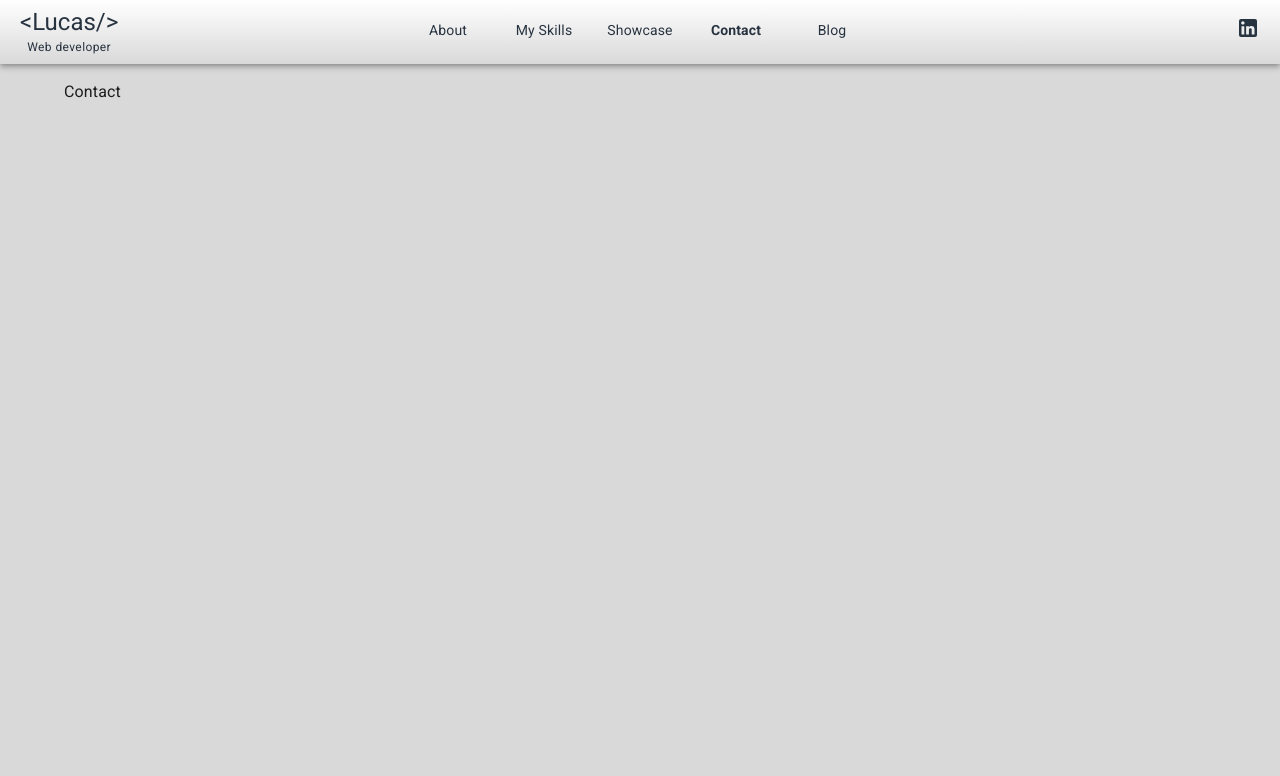
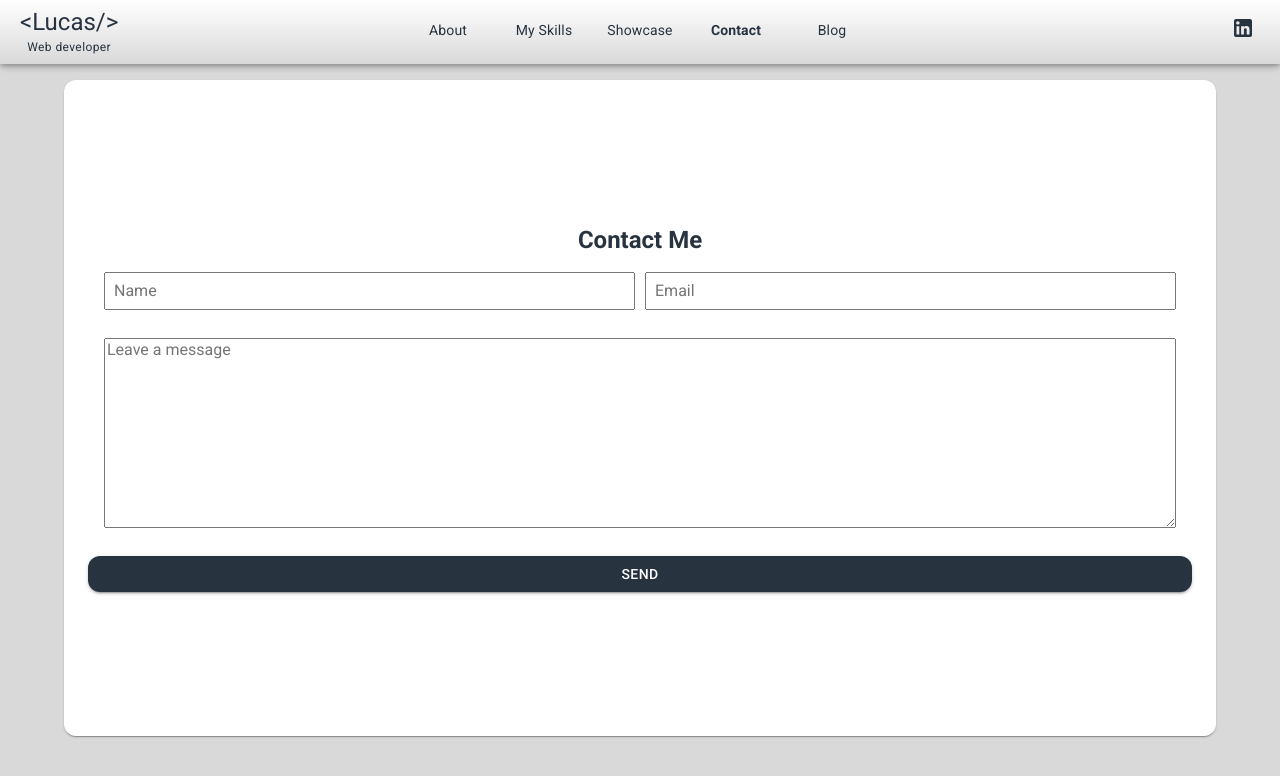
Before and after one commit to wlmokaa0203/lucas-website, a Next.js app: page /contact in a window 1280 px wide. Shown: the top 776 px of the page. Built offline with nearby package versions, Linux system fonts and the light colour scheme.

Commit message:
basic layout for website

```diff
--- a/components/Card.tsx
+++ b/components/Card.tsx
@@ -3,7 +3,7 @@ import { Paper, styled } from '@mui/material'
 const Card = styled(Paper)(({ theme }) => ({
   backgroundColor: theme.palette.mode === 'dark' ? '#1A2027' : '#fff',
   ...theme.typography.body2,
-  padding: theme.spacing(2),
+  padding: theme.spacing(3),
   textAlign: 'left',
   flexWrap: 'wrap',
 }))
--- a/components/Layout.tsx
+++ b/components/Layout.tsx
@@ -2,6 +2,7 @@ import React from 'react'
 import Head from 'next/head'
 import { Container } from '@mui/material'
 import { styles } from '../utils/styles'
+import { motion } from 'framer-motion'
 
 type Props = {
   title?: string
@@ -11,7 +12,12 @@ type Props = {
 
 export default function Layout({ title, description, children }: Props) {
   return (
-    <div>
+    <motion.div
+      exit={{ opacity: 0 }}
+      initial={{ opacity: 0, x: '5%' }}
+      animate={{ opacity: 1, x: '0%' }}
+      transition={{ duration: 0.1 }}
+    >
       <Head>
         <title>
           {title ? `${title} - Lucas's Website` : "Lucas's Website"}
@@ -19,6 +25,6 @@ export default function Layout({ title, description, children }: Props) {
         {description && <meta name="description" content={description}></meta>}
       </Head>
       <Container sx={styles.page}>{children}</Container>
-    </div>
+    </motion.div>
   )
 }
--- a/package.json
+++ b/package.json
@@ -11,13 +11,16 @@
   "dependencies": {
     "@emotion/react": "^11.8.2",
     "@emotion/styled": "^11.8.1",
+    "@hookform/resolvers": "^2.8.8",
     "@mui/icons-material": "^5.5.1",
     "@mui/material": "^5.5.1",
     "framer-motion": "^6.2.8",
     "next": "12.1.0",
     "normalize.css": "^8.0.1",
     "react": "17.0.2",
-    "react-dom": "17.0.2"
+    "react-dom": "17.0.2",
+    "react-hook-form": "^7.29.0",
+    "yup": "^0.32.11"
   },
   "devDependencies": {
     "@types/node": "17.0.21",
--- a/pages/_app.tsx
+++ b/pages/_app.tsx
@@ -4,14 +4,17 @@ import type { AppProps } from 'next/app'
 import 'normalize.css'
 import NavBar from '../components/NavBar'
 import { globalStyles } from '../utils/styles'
+import { AnimatePresence } from 'framer-motion'
 import theme from '../utils/theme'
 
-function MyApp({ Component, pageProps }: AppProps) {
+function MyApp({ Component, pageProps, router }: AppProps) {
   return (
     <ThemeProvider theme={theme.light}>
       <NavBar />
       <CssBaseline />
-      <Component {...pageProps} />
+      <AnimatePresence exitBeforeEnter>
+        <Component {...pageProps} key={router.route} />
+      </AnimatePresence>
       <GlobalStyles styles={globalStyles} />
     </ThemeProvider>
   )
--- a/pages/contact.tsx
+++ b/pages/contact.tsx
@@ -1,8 +1,104 @@
+import {
+  Card,
+  Container,
+  Typography,
+  Button,
+  ListItem,
+  List,
+  Box,
+  styled,
+} from '@mui/material'
 import type { NextPage } from 'next'
 import Layout from '../components/Layout'
+import { color, styles } from '../utils/styles'
+import { useForm } from 'react-hook-form'
+import { yupResolver } from '@hookform/resolvers/yup'
+import * as yup from 'yup'
+
+const contactFormSchema = yup.object().shape({
+  name: yup
+    .string()
+    .matches(/^[A-Za-z ]*$/, 'Please enter valid name')
+    .max(40)
+    .required()
+    .label('Name'),
+  email: yup.string().email().required().label('Email'),
+  message: yup.string().required().label('Message'),
+})
+
+type FormData = {
+  name: string
+  email: string
+  message: string
+}
+
+const Input = styled('input')({
+  padding: 8,
+  width: '100%',
+})
 
 const ContactScreen: NextPage = () => {
-  return <Layout>Contact</Layout>
+  const {
+    register,
+    handleSubmit,
+    formState: { errors },
+  } = useForm<FormData>({
+    resolver: yupResolver(contactFormSchema),
+    reValidateMode: 'onSubmit',
+  })
+  const onSubmit = handleSubmit((data) => console.log(data))
+  console.log(errors)
+
+  const fieldStyle = { display: 'flex', flexDirection: 'column', flex: 1 }
+  const errorStyle = { height: 12, fontSize: 12, color: color.error }
+
+  return (
+    <Layout title={'Contact me'}>
+      <Card sx={styles.pageCard}>
+        <Container sx={styles.fullpage}>
+          <form
+            onSubmit={onSubmit}
+            style={{ display: 'flex', flexDirection: 'column', width: '100%' }}
+          >
+            <Typography
+              sx={[styles.pageTitle, { textAlign: 'center' }]}
+              component={'div'}
+              variant={'h5'}
+            >
+              Contact Me
+            </Typography>
+            <List>
+              <ListItem>
+                <Box sx={fieldStyle}>
+                  <Input {...register('name')} placeholder={'Name'} />
+                  <Box sx={errorStyle}>{errors && errors.name?.message}</Box>
+                </Box>
+                <Box sx={{ width: 10 }} />
+                <Box sx={fieldStyle}>
+                  <Input {...register('email')} placeholder={'Email'} />
+                  <Box sx={errorStyle}>{errors && errors.email?.message}</Box>
+                </Box>
+              </ListItem>
+              <ListItem>
+                <Box sx={[fieldStyle, { width: '100%' }]}>
+                  <textarea
+                    placeholder={'Leave a message'}
+                    rows={10}
+                    style={{ width: '100%' }}
+                    {...register('message')}
+                  />
+                  <Box sx={errorStyle}>{errors && errors.message?.message}</Box>
+                </Box>
+              </ListItem>
+            </List>
+            <Button type="submit" variant="contained">
+              Send
+            </Button>
+          </form>
+        </Container>
+      </Card>
+    </Layout>
+  )
 }
 
 export default ContactScreen
--- a/utils/styles.ts
+++ b/utils/styles.ts
@@ -1,5 +1,18 @@
 const color = {
   white: '#fff',
+  dark: '#283340',
+  lightGray: '#7E8496',
+  navy: '#132257',
+  error: '#ff3333',
+}
+
+const font = {
+  size: {
+    header: 24,
+    body: 16,
+    small: 14,
+  },
+  borderRadius: 12,
 }
 
 const breakpoints = {
@@ -22,6 +35,12 @@ const styles = {
     alignItems: 'center',
     display: 'flex',
     flexDirection: 'column',
+  },
+  pageCard: {
+    height: 'calc(90vh - 64px)',
+    overflow: 'auto',
+    display: 'flex',
+    alignItems: 'center',
   },
   pageTitle: {
     fontWeight: 'bold',
@@ -54,9 +73,9 @@ const styles = {
   navLink: {
     height: '24px',
     width: '80px',
-    fontSize: 14,
+    fontSize: font.size.small,
     color: 'primary.main',
-    borderRadius: 20,
+    borderRadius: font.borderRadius,
     mx: 1,
     textAlign: 'center',
     '&:hover': {
@@ -71,7 +90,7 @@ const styles = {
   },
   contactLinks: {
     position: 'absolute',
-    right: 20,
+    right: 25,
     '& > a': {
       color: 'primary.main',
       '& :hover': {
@@ -84,4 +103,4 @@ const globalStyles = {
   a: { textDecoration: 'none' },
 }
 
-export { styles, globalStyles, color, breakpoints }
+export { styles, globalStyles, color, breakpoints, font }
--- a/utils/theme.ts
+++ b/utils/theme.ts
@@ -1,12 +1,13 @@
 import { createTheme } from '@mui/material/styles'
+import { color } from './styles'
 
 const light = createTheme({
   palette: {
     mode: 'light',
     primary: {
-      main: '#283340',
-      dark: '#283340',
-      light: '#7E8496',
+      main: color.dark,
+      dark: color.dark,
+      light: color.dark,
     },
     secondary: {
       main: '#733516',
@@ -36,6 +37,15 @@ const light = createTheme({
       },
     },
   },
+  shape: {
+    borderRadius: 12,
+  },
+  typography: {
+    body2: {
+      fontSize: 16,
+      color: 'primary.dark',
+    },
+  },
 })
 
 const dark = createTheme({
```
Also changed, not shown: pages/about.tsx (+5 -9 lines), pages/index.tsx (+26 -1 lines), pages/my-skills.tsx (+23 -25 lines), 1 other file (tests, documents, lock files or other folders).
